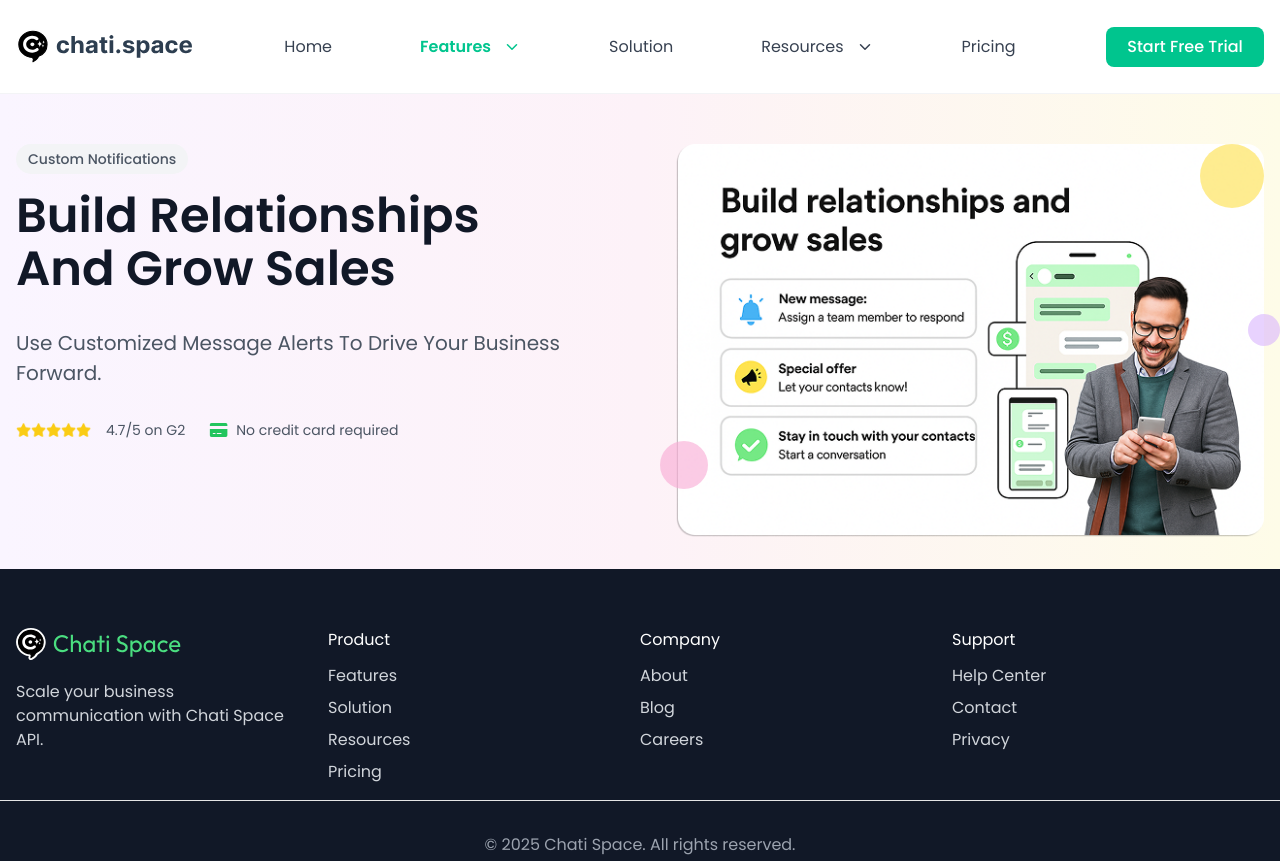
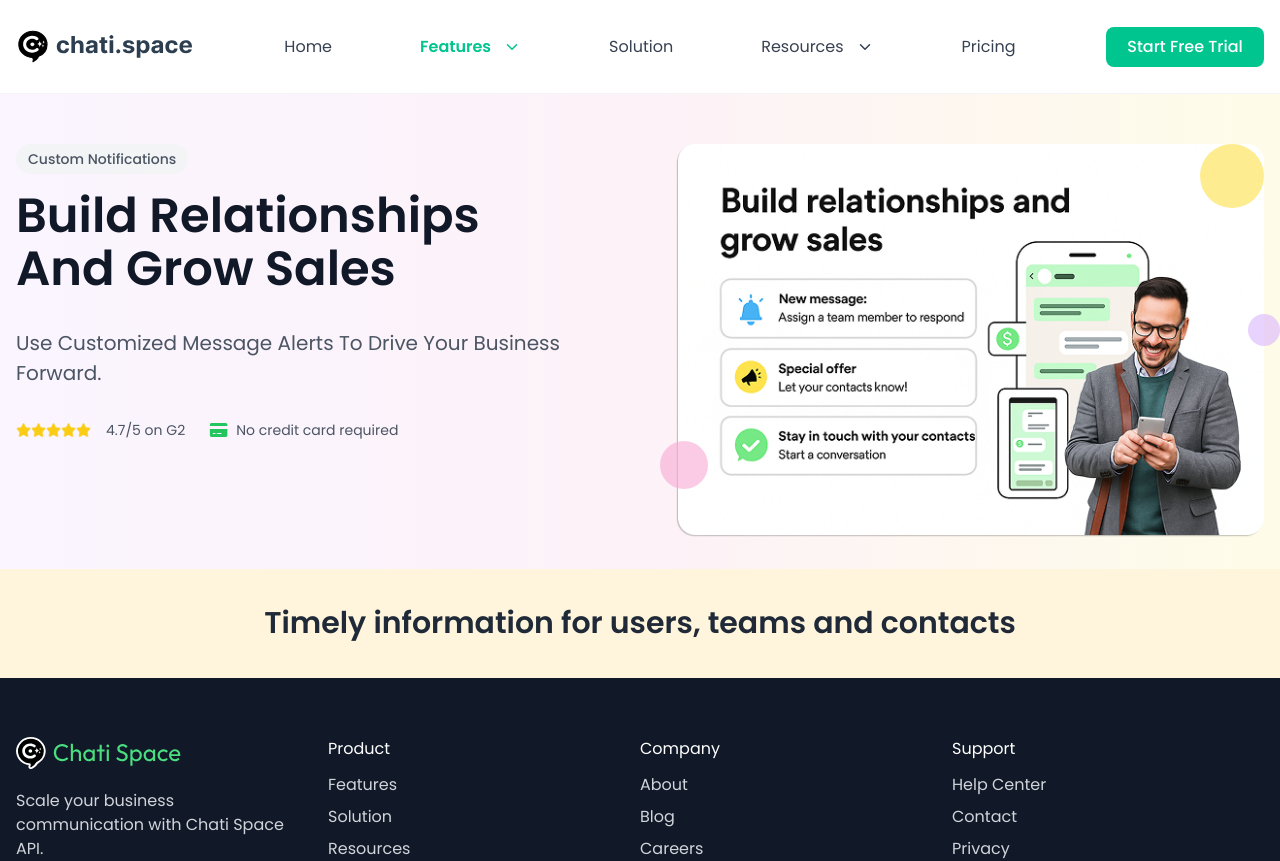
Before and after one commit to AQuadic/chat.space_nextjs, a Next.js app: page /features/notifications in a window 1280 px wide. Shown: the top 861 px of the page. Built offline with nearby package versions, Linux system fonts and the light colour scheme.

Commit message:
add notification title section

```diff
--- a/src/components/features/notifications/MainNotifications.tsx
+++ b/src/components/features/notifications/MainNotifications.tsx
@@ -1,9 +1,11 @@
 import React from "react";
 import NotificationsHeader from "./NotificationsHeader";
+import NotificationTitle from "./NotificationTitle";
 
 const MainNotifications = () => {
   return <div>
     <NotificationsHeader />
+    <NotificationTitle />
   </div>;
 };
 
--- /dev/null
+++ b/src/components/features/notifications/NotificationTitle.tsx
@@ -0,0 +1,13 @@
+import React from 'react'
+
+const NotificationTitle = () => {
+    return (
+        <section className='bg-[#FFF5DC]'>
+            <div className='container flex items-center justify-center py-8'>
+                <h2 className='text-[#1F2937] md:text-[30px] text-base font-semibold text-center'>Timely information for users, teams and contacts</h2>
+            </div>
+        </section>
+    )
+}
+
+export default NotificationTitle
```
